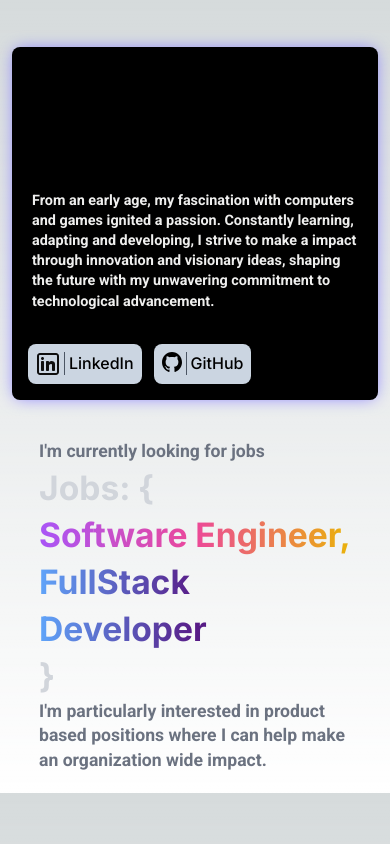
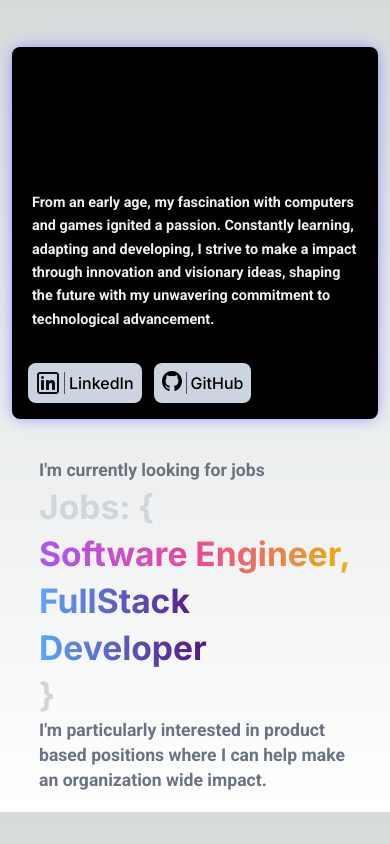
Before and after one commit to fazil-syed/SyedFazilPortfolio, a Next.js app: page / in a window 390 px wide. Built offline with nearby package versions, Linux system fonts and the light colour scheme.

Commit message:
ui improvemens

```diff
--- a/components/Hero.jsx
+++ b/components/Hero.jsx
@@ -17,7 +17,7 @@ const Hero = () => {
             Full Stack Developer
           </h1>
           <p
-            className={`my-8 mx-1 text-light-2 text-base-semibold lg:text-body-bold lg:leading-loose ${roboto.className}`}
+            className={`my-8 mx-1 text-light-2 text-base-semibold lg:text-body-bold leading-relaxed lg:leading-loose ${roboto.className}`}
           >
             From an early age, my fascination with computers and games ignited a
             passion. Constantly learning, adapting and developing, I strive to
```
